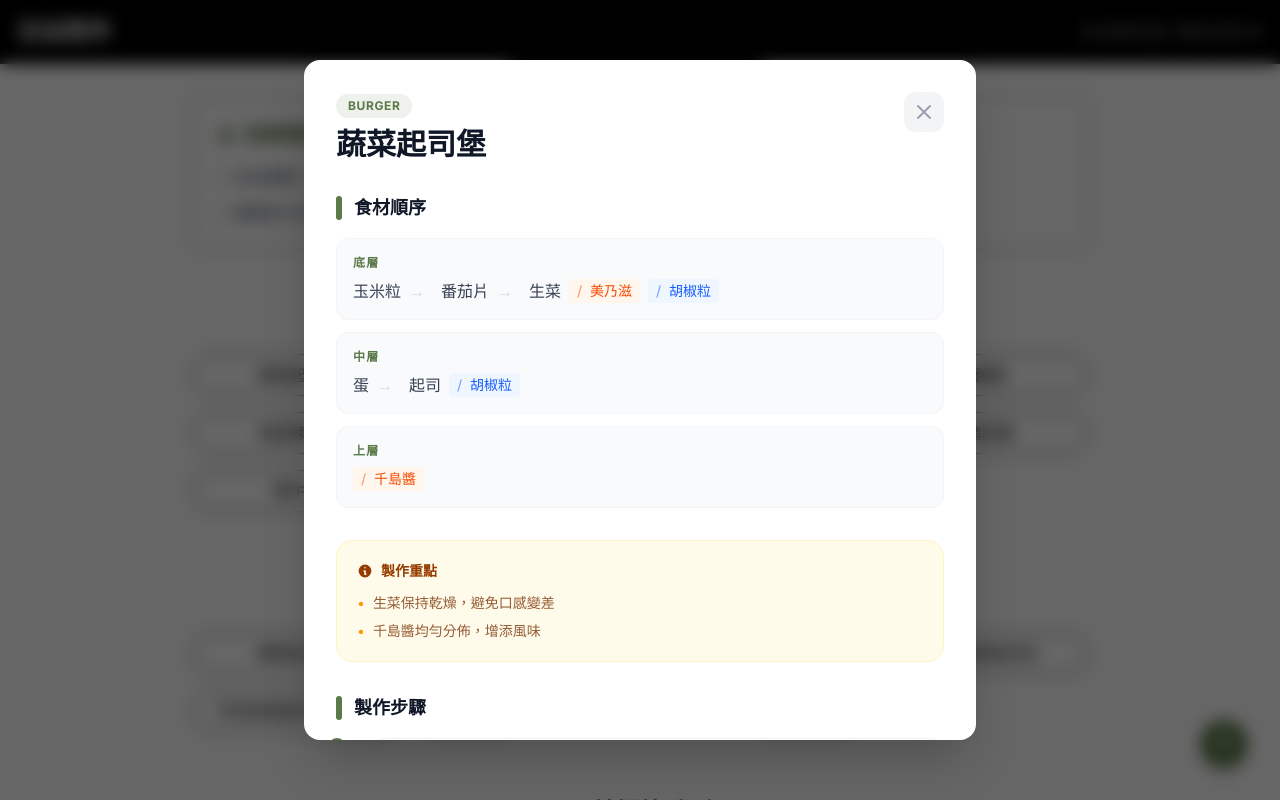
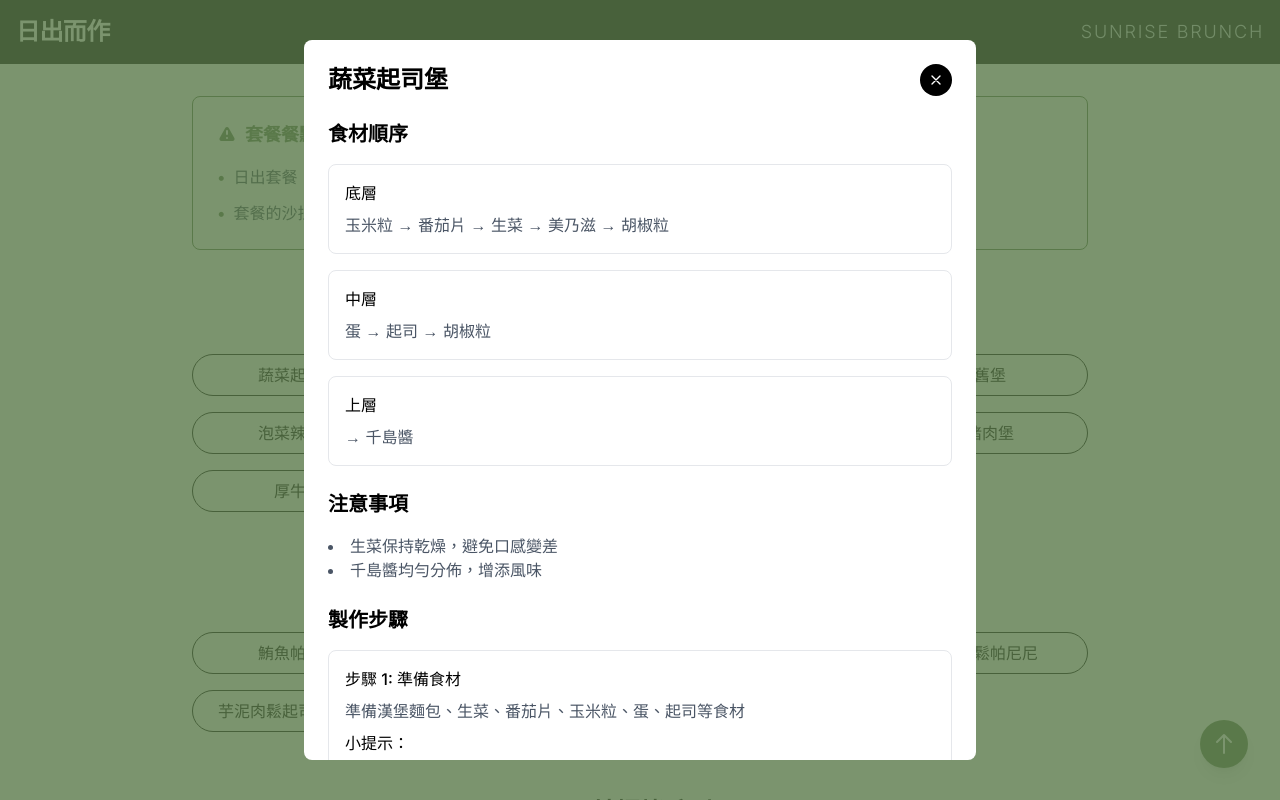
Before and after one commit to LIUYUTSO/sunrise-sandwich-tutorial, a Next.js app: page / in a window 1280 px wide. Both pictures are taken after a click on the button "蔬菜起司堡". Shown: the top 800 px of the page. Built offline with nearby package versions, Linux system fonts and the light colour scheme.

Commit message:
style: fully restore popup content and interaction logic

```diff
--- a/src/components/TutorialModal.tsx
+++ b/src/components/TutorialModal.tsx
@@ -11,84 +11,104 @@ export default function TutorialModal({ sandwich, onClose }: TutorialModalProps)
   const [isScrolling, setIsScrolling] = useState(false);
 
   useEffect(() => {
-    setIsVisible(true);
-    document.body.style.overflow = 'hidden';
-    return () => {
-      document.body.style.overflow = 'unset';
-    };
+    // 添加一個小延遲以確保動畫效果正常顯示
+    const timer = setTimeout(() => {
+      setIsVisible(true);
+    }, 10);
+
+    return () => clearTimeout(timer);
   }, []);
 
-  const handleClose = useCallback(() => {
+  const handleClose = () => {
     setIsVisible(false);
-    setTimeout(onClose, 400); // Wait for transition
-  }, [onClose]);
+    // 等待動畫完成後再關閉
+    setTimeout(onClose, 500);
+  };
 
   const handleScroll = () => {
     setIsScrolling(true);
-    const timer = setTimeout(() => setIsScrolling(false), 800);
-    return () => clearTimeout(timer);
+    // 1秒後隱藏滾動條
+    setTimeout(() => setIsScrolling(false), 1000);
   };
 
   return (
     <div
-      className={`fixed inset-0 z-[100] flex items-center justify-center p-4 transition-opacity duration-300 ${isVisible ? 'opacity-100' : 'opacity-0'
+      className={`fixed inset-0 z-[100] flex items-center justify-center p-4 transition-all duration-700 ease-[cubic-bezier(0.16,1,0.3,1)] ${isVisible ? 'opacity-100' : 'opacity-0'
         }`}
       onClick={handleClose}
     >
       {/* 背景遮罩 */}
       <div
-        className="fixed inset-0 bg-black/60 backdrop-blur-sm z-[99]"
+        className={`fixed inset-0 bg-[#5a7a4a]/80 z-[99] transition-opacity duration-700 ease-[cubic-bezier(0.16,1,0.3,1)] ${isVisible ? 'opacity-100' : 'opacity-0'
+          }`}
         onClick={handleClose}
       />
 
       {/* 內容區域 */}
       <div
-        className={`relative bg-white rounded-2xl max-w-2xl w-full max-h-[85vh] overflow-y-auto transform transition-all duration-500 ease-out z-[101] shadow-2xl ${isVisible ? 'translate-y-0 scale-100' : 'translate-y-12 scale-95'
+        className={`relative bg-white rounded-lg max-w-2xl w-full max-h-[90vh] overflow-y-auto transform transition-all duration-700 ease-[cubic-bezier(0.16,1,0.3,1)] z-[101] ${isVisible ? 'translate-y-0 opacity-100 scale-100' : 'translate-y-4 opacity-0 scale-95'
           }`}
         onClick={e => e.stopPropagation()}
         onScroll={handleScroll}
       >
         <style jsx global>{`
           .overflow-y-auto::-webkit-scrollbar {
-            width: 6px;
+            width: 10px;
           }
           .overflow-y-auto::-webkit-scrollbar-track {
             background: transparent;
           }
           .overflow-y-auto::-webkit-scrollbar-thumb {
-            background: ${isScrolling ? 'rgba(90, 122, 74, 0.4)' : 'transparent'};
-            border-radius: 10px;
+            background: ${isScrolling ? 'rgba(0, 0, 0, 0.3)' : 'transparent'};
+            border-radius: 4px;
+            transition: all 0.3s ease;
+            margin-right: 2px;
+          }
+          .overflow-y-auto::-webkit-scrollbar-thumb:hover {
+            background: rgba(0, 0, 0, 0.4);
+          }
+          .overflow-y-auto::after {
+            content: '';
+            position: absolute;
+            top: 0;
+            right: 0;
+            width: 2px;
+            height: 100%;
+            background: ${isScrolling ? 'rgba(0, 0, 0, 0.1)' : 'transparent'};
             transition: background-color 0.3s ease;
           }
         `}</style>
 
-        <div className="p-8">
-          <div className="flex justify-between items-start mb-8">
-            <div>
-              <span className="inline-block px-3 py-1 bg-[#5a7a4a]/10 text-[#5a7a4a] text-xs font-bold rounded-full mb-2 uppercase tracking-wider">
-                {sandwich.type}
-              </span>
-              <h2 className="text-3xl font-black text-gray-900">{sandwich.name}</h2>
-            </div>
+        <div className="p-6">
+          <div className="flex justify-between items-center mb-6">
+            <h2 className="text-2xl font-bold text-black">{sandwich.name}</h2>
             <button
               onClick={handleClose}
-              className="p-2 rounded-xl bg-gray-100 text-gray-400 hover:bg-black hover:text-white transition-all duration-200"
+              className="w-8 h-8 rounded-full bg-black flex items-center justify-center hover:bg-gray-800 transition-colors duration-200"
               aria-label="關閉"
             >
-              <svg xmlns="http://www.w3.org/2000/svg" className="h-6 w-6" fill="none" viewBox="0 0 24 24" stroke="currentColor">
-                <path strokeLinecap="round" strokeLinejoin="round" strokeWidth={2} d="M6 18L18 6M6 6l12 12" />
+              <svg
+                xmlns="http://www.w3.org/2000/svg"
+                className="h-4 w-4 text-white"
+                fill="none"
+                viewBox="0 0 24 24"
+                stroke="currentColor"
+              >
+                <path
+                  strokeLinecap="round"
+                  strokeLinejoin="round"
+                  strokeWidth={2}
+                  d="M6 18L18 6M6 6l12 12"
+                />
               </svg>
             </button>
           </div>
 
-          <div className="grid gap-8">
+          <div className="space-y-6">
             {/* 食材順序 */}
-            <section>
-              <h3 className="text-lg font-bold text-gray-900 mb-4 flex items-center">
-                <span className="w-1.5 h-6 bg-[#5a7a4a] rounded-full mr-3"></span>
-                食材順序
-              </h3>
-              <div className="space-y-3">
+            <div>
+              <h3 className="text-xl font-semibold text-black mb-4">食材順序</h3>
+              <div className="space-y-4">
                 {[
                   { label: '底層', data: sandwich.layers.bottom },
                   { label: '中層', data: sandwich.layers.middle },
@@ -98,81 +118,55 @@ export default function TutorialModal({ sandwich, onClose }: TutorialModalProps)
                   if (!data) return null;
 
                   return (
-                    <div key={idx} className="group p-4 bg-gray-50 rounded-xl border border-gray-100 hover:border-[#5a7a4a]/30 transition-colors">
-                      <h4 className="text-xs font-black text-[#5a7a4a] mb-2 uppercase tracking-widest">{layer.label}</h4>
-                      <div className="text-gray-700 flex flex-wrap items-center gap-2">
-                        {data.ingredients.map((ing, i) => (
-                          <span key={i} className="flex items-center">
-                            {ing}{i < data.ingredients.length - 1 && <span className="mx-2 text-gray-300">→</span>}
-                          </span>
-                        ))}
-                        {data.sauce && (
-                          <span className="px-2 py-0.5 bg-orange-50 text-orange-600 rounded text-sm font-medium">
-                            <span className="mr-1 opacity-50">/</span> {data.sauce}
-                          </span>
-                        )}
-                        {data.seasoning && (
-                          <span className="px-2 py-0.5 bg-blue-50 text-blue-600 rounded text-sm font-medium">
-                            <span className="mr-1 opacity-50">/</span> {data.seasoning}
-                          </span>
-                        )}
+                    <div key={idx} className="border border-gray-200 rounded-lg p-4">
+                      <h4 className="font-medium text-black mb-2">{layer.label}</h4>
+                      <div className="text-gray-600">
+                        {data.ingredients.join(' → ')}
+                        {data.sauce && ` → ${data.sauce}`}
+                        {data.seasoning && ` → ${data.seasoning}`}
                       </div>
                     </div>
                   );
                 })}
               </div>
-            </section>
+            </div>
 
             {/* 注意事項 */}
             {sandwich.notes.length > 0 && (
-              <section className="p-5 bg-amber-50 rounded-2xl border border-amber-100">
-                <h3 className="text-sm font-bold text-amber-800 mb-3 flex items-center">
-                  <svg className="w-4 h-4 mr-2" fill="currentColor" viewBox="0 0 20 20">
-                    <path fillRule="evenodd" d="M18 10a8 8 0 11-16 0 8 8 0 0116 0zm-7-4a1 1 0 11-2 0 1 1 0 012 0zM9 9a1 1 0 000 2v3a1 1 0 001 1h1a1 1 0 100-2v-3a1 1 0 00-1-1H9z" clipRule="evenodd" />
-                  </svg>
-                  製作重點
-                </h3>
-                <ul className="space-y-2">
+              <div>
+                <h3 className="text-xl font-semibold text-black mb-4">注意事項</h3>
+                <ul className="list-disc list-inside text-gray-600">
                   {sandwich.notes.map((note, index) => (
-                    <li key={index} className="text-sm text-amber-900/80 flex items-start">
-                      <span className="mr-2 text-amber-500">•</span>
-                      {note}
-                    </li>
+                    <li key={index}>{note}</li>
                   ))}
                 </ul>
-              </section>
+              </div>
             )}
 
             {/* 製作步驟 */}
-            <section>
-              <h3 className="text-lg font-bold text-gray-900 mb-4 flex items-center">
-                <span className="w-1.5 h-6 bg-[#5a7a4a] rounded-full mr-3"></span>
-                製作步驟
-              </h3>
+            <div>
+              <h3 className="text-xl font-semibold text-black mb-4">製作步驟</h3>
               <div className="space-y-4">
                 {sandwich.steps.map((step, index) => (
-                  <div key={step.id} className="relative pl-8 pb-4 last:pb-0 border-l-2 border-gray-100 last:border-0">
-                    <div className="absolute -left-[9px] top-0 w-4 h-4 rounded-full bg-white border-2 border-[#5a7a4a] z-10" />
-                    <div className="bg-white p-5 rounded-2xl border border-gray-100 shadow-sm hover:shadow-md transition-shadow">
-                      <h4 className="font-bold text-gray-900 mb-1 leading-none">
-                        {index + 1}. {step.title}
-                      </h4>
-                      <p className="text-gray-600 text-sm mb-3 mt-2">{step.description}</p>
-                      {step.tips && step.tips.length > 0 && (
-                        <div className="grid grid-cols-1 gap-2">
+                  <div key={step.id} className="border border-gray-200 rounded-lg p-4">
+                    <h4 className="font-medium text-black mb-2">
+                      步驟 {index + 1}: {step.title}
+                    </h4>
+                    <p className="text-gray-600 mb-2">{step.description}</p>
+                    {step.tips && step.tips.length > 0 && (
+                      <div className="mt-2">
+                        <h5 className="font-medium text-black mb-1">小提示：</h5>
+                        <ul className="list-disc list-inside text-gray-600">
                           {step.tips.map((tip, tipIndex) => (
-                            <div key={tipIndex} className="bg-green-50/50 p-2 rounded-lg text-xs text-green-700 flex items-center">
-                              <span className="mr-2 rotate-12">💡</span>
-                              {tip}
-                            </div>
+                            <li key={tipIndex}>{tip}</li>
                           ))}
-                        </div>
-                      )}
-                    </div>
+                        </ul>
+                      </div>
+                    )}
                   </div>
                 ))}
               </div>
-            </section>
+            </div>
           </div>
         </div>
       </div>
```
